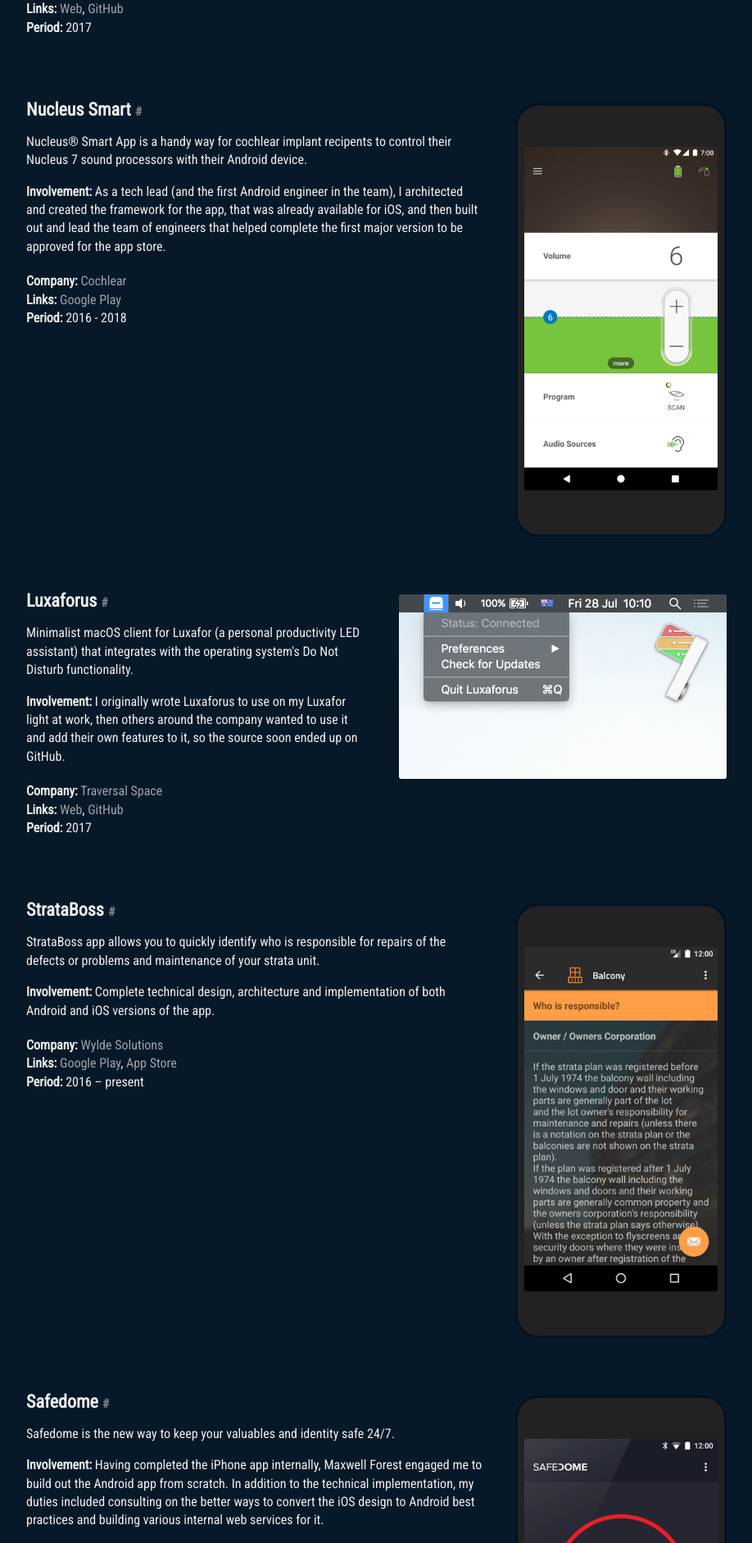
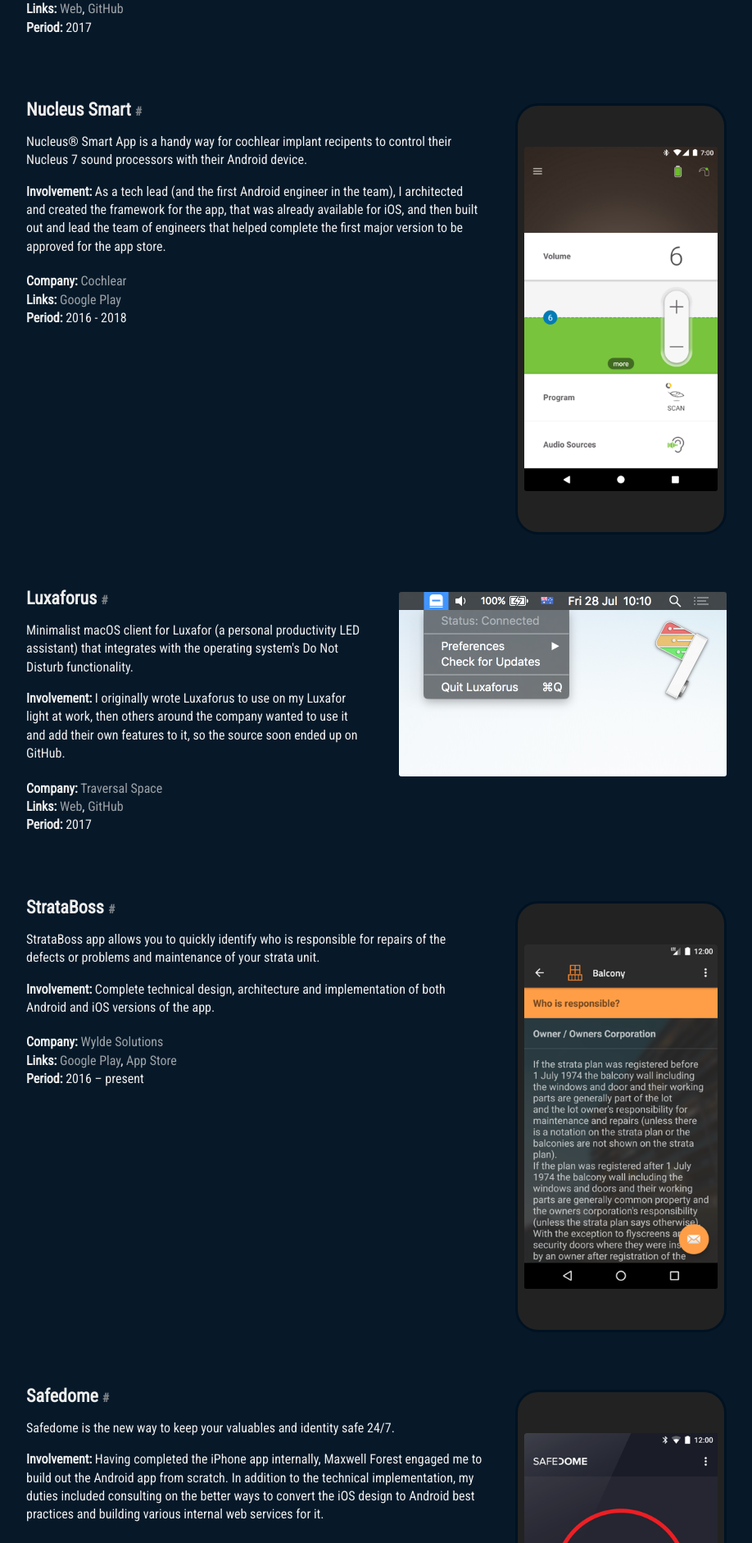
Before and after one commit to gouline/gouline.github.io, a Jekyll site: the page built from portfolio.html, in a window 1280 px wide. Shown: the part 536-2418 px from the top of the page at 82% size, without its empty margins (183-1101 px from the left). Built offline with Jekyll 4.4.1, drawn with Linux system fonts in a browser that asks for light colours; nearby versions of some CDN libraries.

Commit message:
Portfolio CSS update

```diff
--- a/css/basic.css
+++ b/css/basic.css
@@ -245,6 +245,7 @@
 
 .section-thumbnail-phone {
   width: 236px;
+  height: 420px;
   padding: 50px 8px 50px 8px;
   background-color: #222;
   border-radius: 28px;
```
